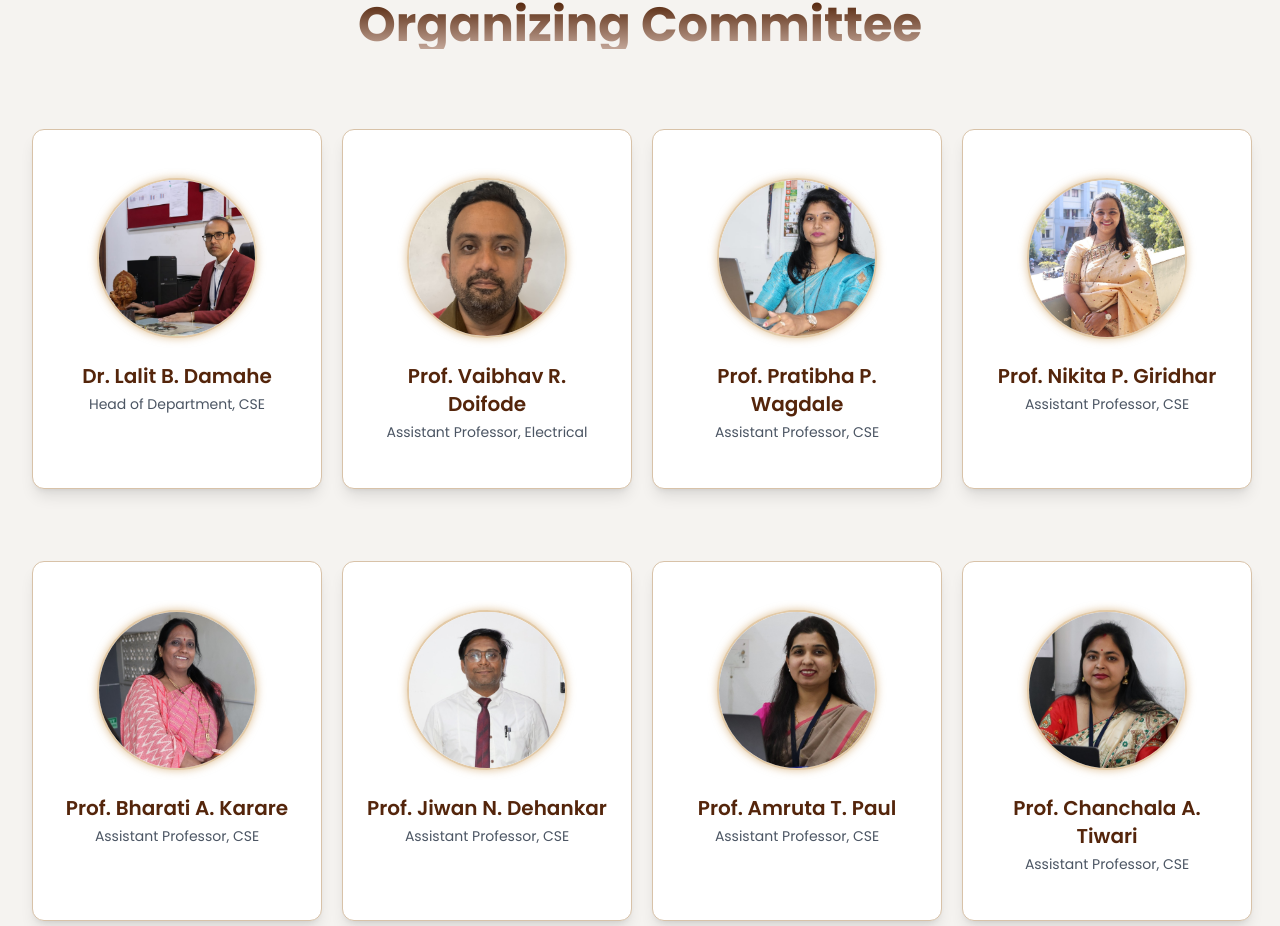
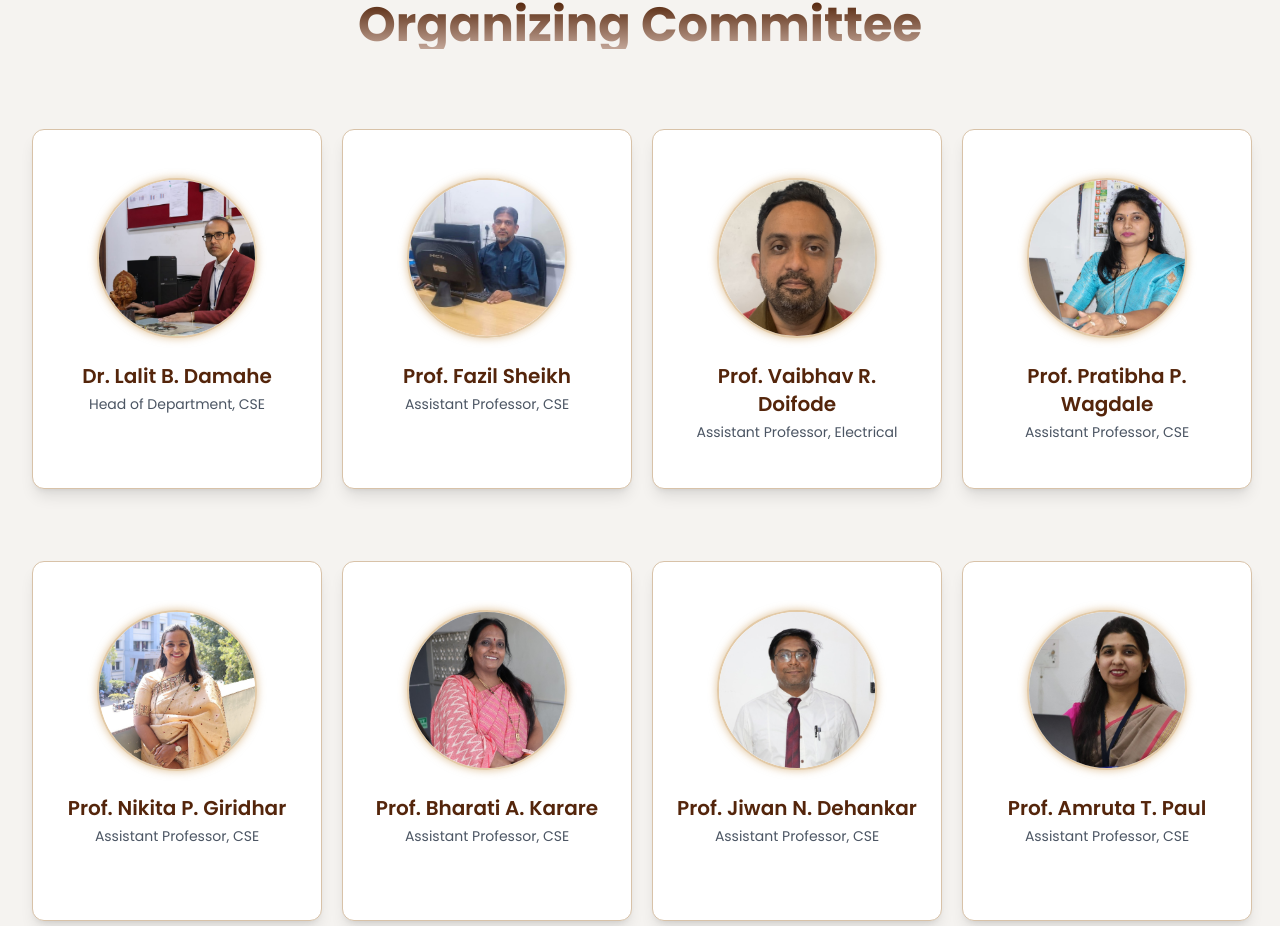
Before and after one commit to spectropaws/yccexmun, a Next.js app: page /patrons in a window 1280 px wide. Shown: the part 1912-2838 px from the top of the page. Built offline with nearby package versions, Linux system fonts and the light colour scheme.

Commit message:
Added photos

```diff
--- a/components/Patrons.js
+++ b/components/Patrons.js
@@ -101,7 +101,7 @@ const PatronsPage = () => {
       </h2>
       </div>
       <div className="grid grid-cols-1 sm:grid-cols-4 lg:grid-cols-4 md:grid-cols-2 gap-6 mt-20">
-        {patrons.slice(7, 17).map((patron, index) => (
+        {patrons.slice(7, 18).map((patron, index) => (
           <div key={index} className="w-[290px] h-[360px] mx-auto border border-[#D8C2A8] rounded-xl shadow-lg bg-white flex flex-col items-center text-center p-6 mb-12">
             <div className="w-40 h-40 mb-6 mx-auto mt-6 relative">
               <StyledImg src={patron.photo} alt={patron.name} width={160} height={160} className="rounded-full object-cover" />
--- a/data.js
+++ b/data.js
@@ -373,6 +373,11 @@ export const patrons = [
     photo: "/images/Lalit.jpg",
   },
   {
+    name: "Prof. Fazil Sheikh",
+    position: "Assistant Professor, CSE",
+    photo: "/images/Fazil.jpg",
+  },
+  {
     name: "Prof. Vaibhav R. Doifode",
     position: "Assistant Professor, Electrical",
     photo: "/images/Vaibhav.jpg",
```
Also changed, not shown: public/images/Fazil.jpg (added).
